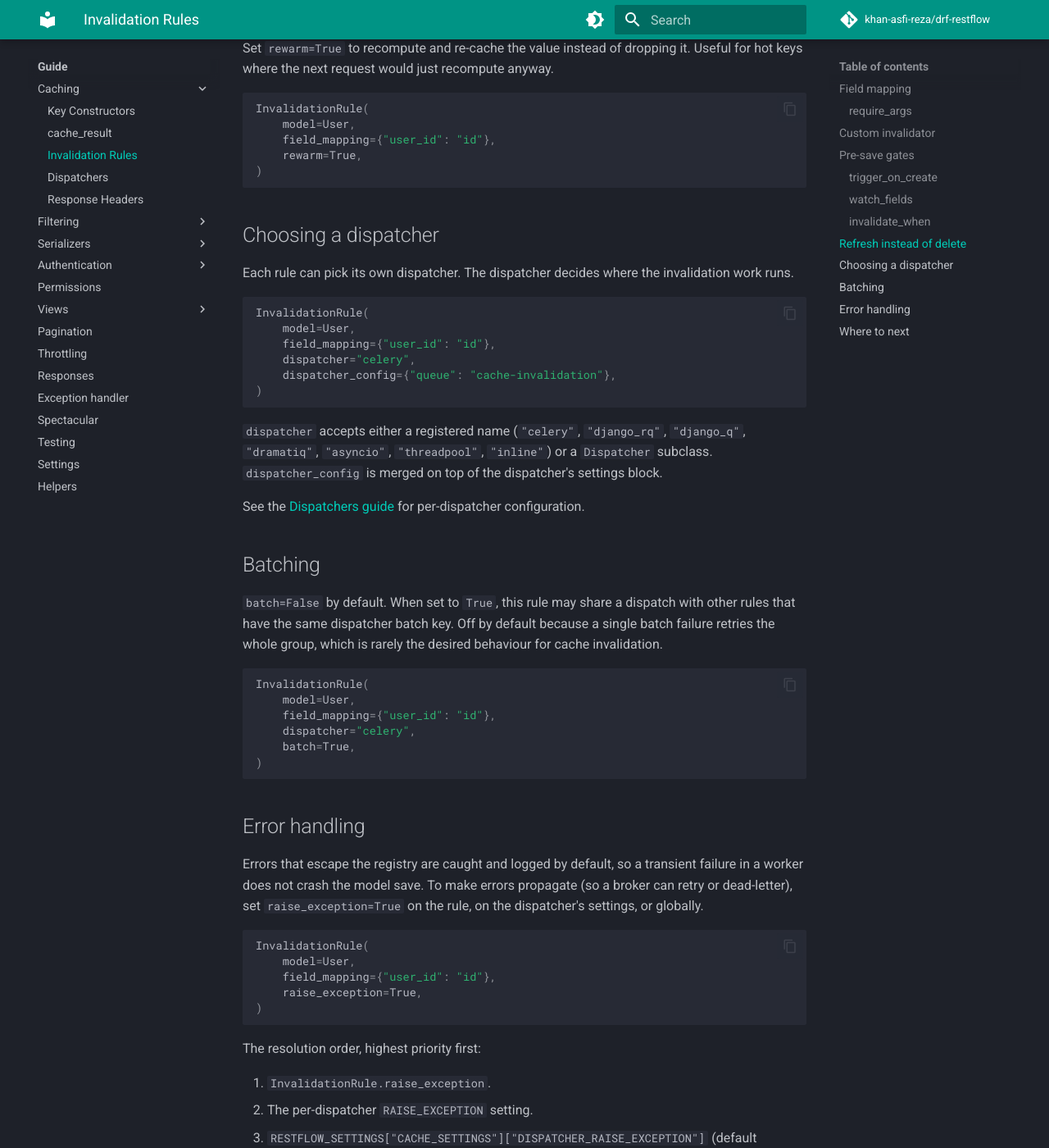
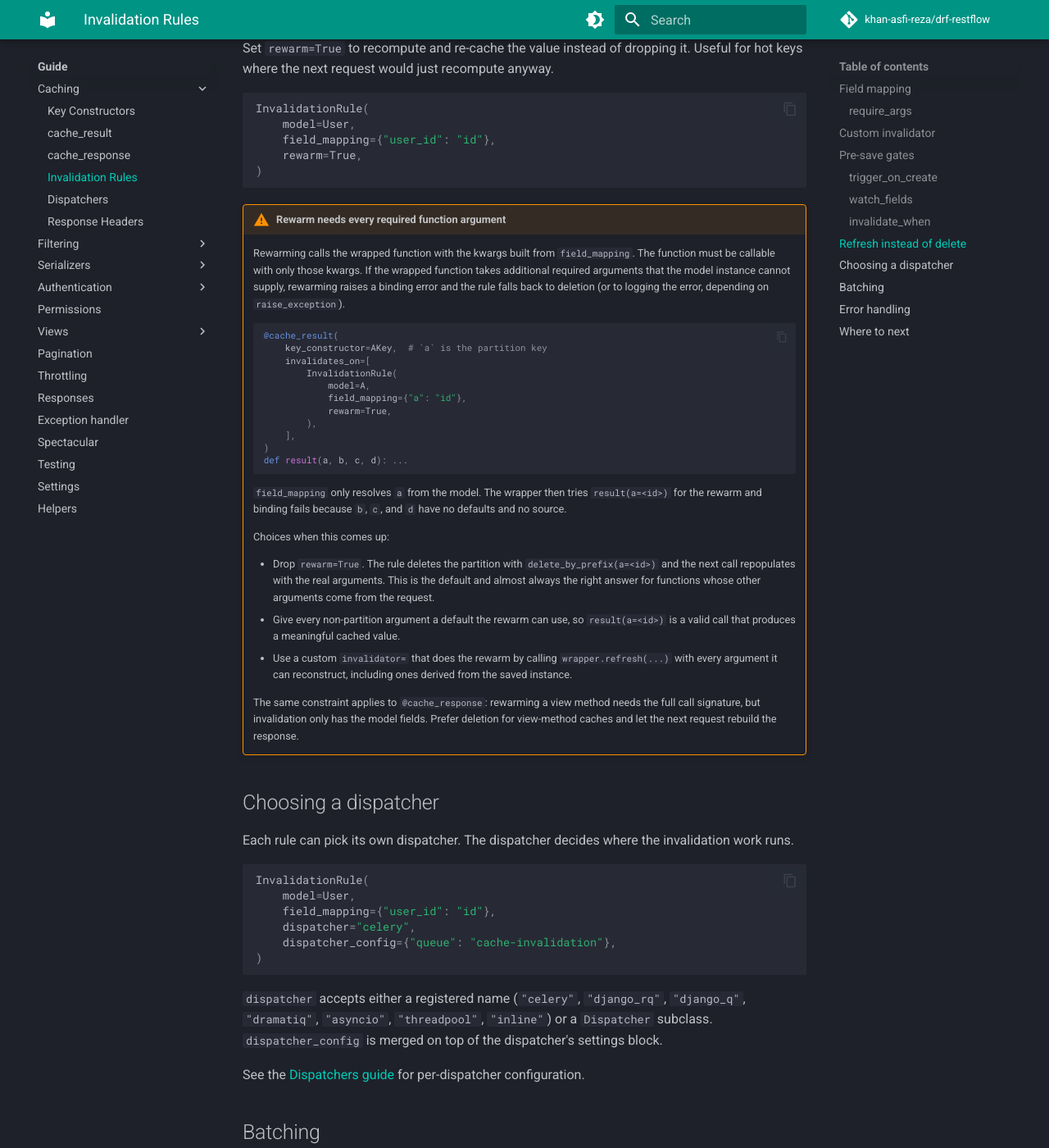
Before and after one commit to khan-asfi-reza/drf-restflow, an MkDocs documentation site: the page built from docs/guide/caching/invalidation.md, in a window 1280 px wide and 1400 px high, scrolled down 3279 px. Shown: the whole window at 82% size. Built offline with MkDocs 1.6.1 and Material for MkDocs 9.7.7, drawn with Linux system fonts in a browser that asks for light colours; comment, search, counter and statistics services are not loaded; the version menu is left out.

Commit message:
docs: update docs for caching and tests

````diff
--- a/docs/guide/caching/invalidation.md
+++ b/docs/guide/caching/invalidation.md
@@ -163,6 +163,51 @@ InvalidationRule(
 )
 ```
 
+!!! warning "Rewarm needs every required function argument"
+    Rewarming calls the wrapped function with the kwargs built from
+    `field_mapping`. The function must be callable with only those
+    kwargs. If the wrapped function takes additional required
+    arguments that the model instance cannot supply, rewarming raises
+    a binding error and the rule falls back to deletion (or to logging
+    the error, depending on `raise_exception`).
+
+    ```python
+    @cache_result(
+        key_constructor=AKey,  # `a` is the partition key
+        invalidates_on=[
+            InvalidationRule(
+                model=A,
+                field_mapping={"a": "id"},
+                rewarm=True,
+            ),
+        ],
+    )
+    def result(a, b, c, d): ...
+    ```
+
+    `field_mapping` only resolves `a` from the model. The wrapper then
+    tries `result(a=<id>)` for the rewarm and binding fails because
+    `b`, `c`, and `d` have no defaults and no source.
+
+    Choices when this comes up:
+
+    - Drop `rewarm=True`. The rule deletes the partition with
+      `delete_by_prefix(a=<id>)` and the next call repopulates with
+      the real arguments. This is the default and almost always the
+      right answer for functions whose other arguments come from the
+      request.
+    - Give every non-partition argument a default the rewarm can
+      use, so `result(a=<id>)` is a valid call that produces a
+      meaningful cached value.
+    - Use a custom `invalidator=` that does the rewarm by calling
+      `wrapper.refresh(...)` with every argument it can reconstruct,
+      including ones derived from the saved instance.
+
+    The same constraint applies to `@cache_response`: rewarming a
+    view method needs the full call signature, but invalidation only
+    has the model fields. Prefer deletion for view-method caches and
+    let the next request rebuild the response.
+
 ## Choosing a dispatcher
 
 Each rule can pick its own dispatcher. The dispatcher decides where
--- a/mkdocs.yml
+++ b/mkdocs.yml
@@ -80,6 +80,7 @@ nav:
           - Overview: guide/caching/index.md
           - Key Constructors: guide/caching/key-constructors.md
           - cache_result: guide/caching/cache-result.md
+          - cache_response: guide/caching/cache-response.md
           - Invalidation Rules: guide/caching/invalidation.md
           - Dispatchers: guide/caching/dispatchers.md
           - Response Headers: guide/caching/response-headers.md
@@ -125,6 +126,7 @@ nav:
   - API Reference:
       - Caching:
           - cache_result: api/caching/cache-result.md
+          - cache_response: api/caching/cache-response.md
           - KeyConstructor: api/caching/key-constructor.md
           - Key Fields: api/caching/key-fields.md
           - InvalidationRule: api/caching/invalidation-rule.md
````
Also changed, not shown: README.md (+16 -0 lines), docs/api/caching/cache-response.md (added, +19 -0 lines), docs/changelog.md (+12 -0 lines), docs/guide/caching/cache-response.md (added, +238 -0 lines), docs/guide/caching/cache-result.md (+7 -0 lines), docs/guide/caching/index.md (+1 -0 lines), 4 other files.
